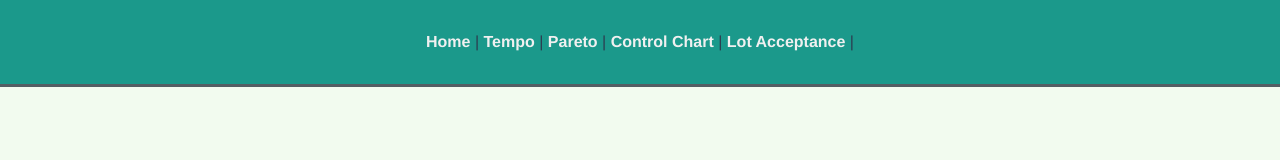
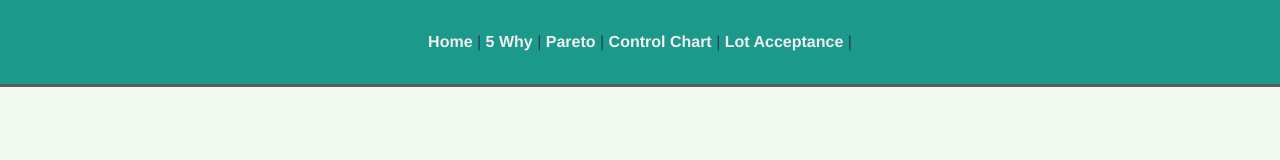
Before and after one commit to Smuno/quality-tools-webapp, a Vue app: page /tool in a window 1280 px wide. Shown: the top 160 px of the page. Built offline with nearby package versions, Linux system fonts and the light colour scheme.

Commit message:
Nested routes /tool/{the tool corresponding}

```diff
--- a/src/App.vue
+++ b/src/App.vue
@@ -2,10 +2,10 @@
   <div id="app">
     <div id="nav">
       <router-link to="/">Home</router-link> |
-      <router-link to="/tempo">Tempo</router-link> |
-      <router-link to="/pareto">Pareto</router-link> |
-      <router-link to="/ControlChart">Control Chart</router-link> |
-      <router-link to="/lotacceptance">Lot Acceptance</router-link> |
+      <router-link to="/tool/5W">5 Why</router-link> |
+      <router-link to="/tool/Pareto">Pareto</router-link> |
+      <router-link to="/tool/ControlChart">Control Chart</router-link> |
+      <router-link to="/tool/Lotacceptance">Lot Acceptance</router-link> |
     </div>
     <transition>
       <b-container fluid id="views">
--- a/src/router/index.js
+++ b/src/router/index.js
@@ -1,10 +1,11 @@
 import Vue from "vue";
 import VueRouter from "vue-router";
 import Home from "../views/Home.vue";
-import Tempo from "../views/Tempo.vue";
-import Pareto from "../views/Pareto.vue";
-import ControlChart from "../views/ControlChart.vue";
-import LotAcceptance from "../views/LotAcceptance.vue";
+import The5W from "@/components/5W/The5W.vue";
+import Pareto from "@/components/Pareto/Pareto.vue";
+import ControlChart from "@/components/ControlChart/ControlChart.vue";
+import TheLotAcceptance from "@/components/Quality/TheLotAcceptance.vue";
+import TheToolView from "@/views/TheToolView.vue"
 
 Vue.use(VueRouter);
 
@@ -16,28 +17,31 @@ const routes = [
     component: Home
   },
   {
-    path: "/tempo",
-    name: "tempo",
-    meta: { index: 1 },
-    component: Tempo
+    path: "/tool",
+    name: "toolview",
+    component: TheToolView,
+    children: [
+      {
+        path: "5W",
+        name: "5W",
+        component: The5W
       },
       {
-    path: "/pareto",
+        path: "Pareto",
         name: "pareto",
-    meta: { index: 2 },
         component: Pareto
       },
       {
-    path: "/ControlChart",
+        path: "ControlChart",
         name: "Control Chart",
-    meta: { index: 3 },
         component: ControlChart
       },
       {
-    path: "/lotacceptance",
+        path: "Lotacceptance",
         name: "Lot Acceptance",
-    meta: { index: 4 },
-    component: LotAcceptance
+        component: TheLotAcceptance
+      }
+    ]
   }
 ];
 
--- a/src/views/Home.vue
+++ b/src/views/Home.vue
@@ -4,20 +4,17 @@
       <base-text-input @new-text="showData($event)" />
     </b-col>
     <b-col>
-      <result-card />
     </b-col>
   </b-row>
 </template>
 
 <script>
 // @ is an alias to /src
-import ResultCard from "../components/ResultCard/ResultCard";
 import BaseTextInput from "../components/Generics/BaseTextInput";
 
 export default {
   name: "Home",
   components: {
-    ResultCard,
     BaseTextInput
   },
   data() {
--- a/src/views/LotAcceptance.vue
+++ /dev/null
@@ -1,25 +0,0 @@
-<template>
-  <div>
-    <the-lot-acceptance/>
-  </div>
-</template>
-
-<script>
-// @ is an alias to /src
-import TheLotAcceptance from "../components/Quality/TheLotAcceptance.vue"
-
-export default {
-  name: 'LotAcceptance',
-  components:{
-    TheLotAcceptance,
-  },
-  data(){
-    return{
-
-    }
-  },
-  methods:{
-
-  }
-}
-</script>
--- a/src/views/Tempo.vue
+++ /dev/null
@@ -1,27 +0,0 @@
-<template>
-  <div class="tempo">
-    <The5W>
-
-    </The5W>
-  </div>
-</template>
-
-<script>
-// @ is an alias to /src
-import The5W from "../components/5W/The5W"
-
-export default {
-  name: 'Tempo',
-  components:{
-    The5W
-  },
-  data(){
-    return{
-
-    }
-  },
-  methods:{
-
-  }
-}
-</script>
--- /dev/null
+++ b/src/views/TheToolView.vue
@@ -0,0 +1,14 @@
+<template>
+    <router-view />
+</template>
+
+<script>
+export default {
+    name:"TheToolView",
+    data() {
+        return {
+
+        }
+    },
+}
+</script>
```
Also changed, not shown: src/components/ControlChart/ControlChart.vue (renamed from src/views/ControlChart.vue, +4 -4 lines), src/components/Pareto/Pareto.vue (renamed from src/views/Pareto.vue, +4 -3 lines). Lines whose indentation alone changed are shown as unchanged.
